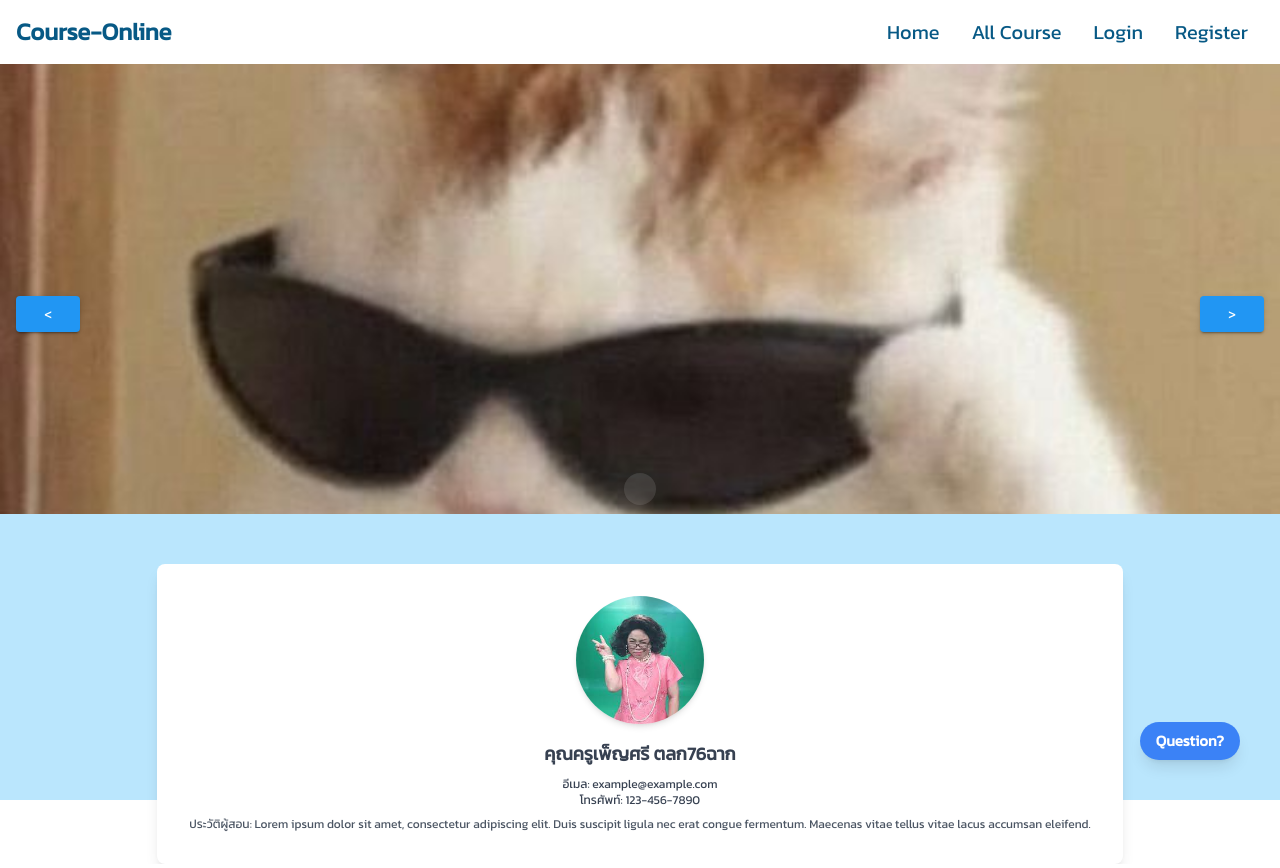
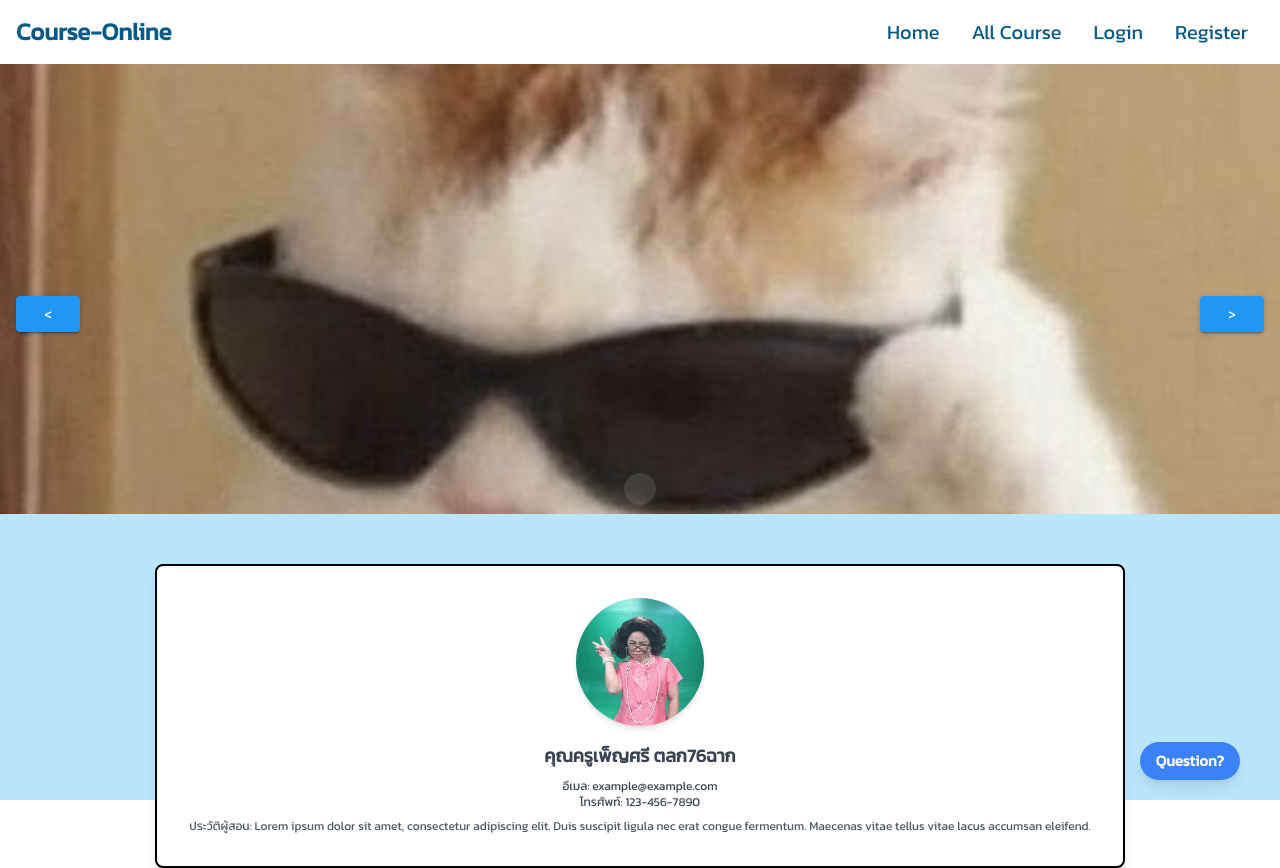
Before and after one commit to cholthicha61/Course-Online, a Vue app in the folder front-end/: page / in a window 1280 px wide. Built offline with nearby package versions, Linux system fonts and the light colour scheme.

Commit message:
Update Edit Banner/Question

```diff
--- a/front-end/src/App.vue
+++ b/front-end/src/App.vue
@@ -4,6 +4,7 @@
       <Navbar />
 
     <Banner class="" />
+
 
     <ProfileCard />
     <QuestionPopup />
@@ -13,6 +14,7 @@
 </template>
 
 <script>
+
 import Navbar from "./components/Navbar.vue";
 import Banner from "./components/BanNer.vue";
 import ProfileCard from "./components/ProFile.vue";
--- a/front-end/src/components/BanNer.vue
+++ b/front-end/src/components/BanNer.vue
@@ -1,24 +1,15 @@
 <template>
   <div class="w-full">
-
-      <v-row >
+    <v-row>
       <v-col cols="12">
-          <v-carousel
-            show-arrows
-            interval="3000"
-            cycle
-            hide-delimiter-background
-
-          >
+        <v-carousel show-arrows interval="3000" cycle hide-delimiter-background>
           <template v-slot:prev="{ props }">
-              <v-btn color="info" variant="elevated" @click="props.onClick">
-                <
-              </v-btn>
+            <v-btn color="info" variant="elevated" @click="props.onClick"
+              ><</v-btn>
           </template>
           <template v-slot:next="{ props }">
             <v-btn color="info" variant="elevated" @click="props.onClick"
-                >></v-btn
-              >
+              >></v-btn>
           </template>
           <v-carousel-item
             v-for="(item, index) in images"
@@ -31,13 +22,12 @@
       </v-col>
     </v-row>
 
-
     <v-dialog v-model="dialog" persistent max-width="500">
       <v-btn
         icon
         dark
         @click="dialog = false"
-        class="absolute top-0 right-0 mt-2 mr-2 z-50"
+        class="absolute top-0 -right-full"
       >
         X
       </v-btn>
@@ -53,9 +43,12 @@
 </template>
 
 <script>
+import { mdiAccount } from "@mdi/js";
+
 export default {
   data() {
     return {
+      path: mdiAccount,
       images: [
         { src: "../../public/img/cat01.jpg" },
         { src: "../../public/img/cat02.jpg" },
@@ -85,10 +78,8 @@ export default {
         this.currentIndex = 0;
       }
     },
-    closeDialogOnEscape(event) {
-      if (event.key === "Escape") {
+    closeDialogOnEscape() {
         this.dialog = false;
-      }
     },
   },
   mounted() {
--- a/front-end/src/components/ProFile.vue
+++ b/front-end/src/components/ProFile.vue
@@ -1,6 +1,6 @@
 <template>
-    <div class="flex justify-center items-center">
-      <div class="max-w-screen-lg p-8 bg-white rounded-lg shadow-lg hover:shadow-xl">
+    <div class="flex justify-center items-center border-5 border-l-amber-500">
+      <div class="border-2 border-black max-w-screen-lg p-8 bg-white rounded-lg shadow-lg hover:shadow-xl">
         <div class="flex justify-center">
           <img src="../../public/img/PTeacherEng.jpg" alt="Profile Image" class="w-32 h-32 rounded-full object-cover border-4 border-white shadow-md transition duration-500 transform hover:scale-110">
         </div>
--- a/front-end/src/components/QuestionPopup.vue
+++ b/front-end/src/components/QuestionPopup.vue
@@ -2,13 +2,12 @@
     <div>
       <button @click="togglePopup"
               v-if="!showPopup"
-              class="fixed bottom-10 right-10 bg-blue-500 hover:bg-blue-600 text-white font-bold py-2 px-4 rounded-full shadow-lg z-10">
+              class="fixed bottom-5 right-10 bg-blue-500 hover:bg-blue-600 text-white font-bold py-2 px-4 rounded-full shadow-lg z-10">
         Question?
       </button>
 
-      <!-- Popup Box -->
       <transition name="fade">
-        <div v-if="showPopup" class="fixed top-1/2 right-10 transform -translate-y-1/2 bg-white rounded-lg p-6 shadow-lg z-10 h-90 w-80">
+        <div v-if="showPopup" class="fixed -bottom-1/4  right-10 transform -translate-y-1/2 bg-white rounded-lg p-6 shadow-lg z-10 h-90 w-80">
           <h2 class="text-2xl mb-4">Question</h2>
           <button @click="togglePopup" class="absolute top-0 right-0 m-4 bg-transparent text-gray-600 hover:text-gray-800">
             <span class="sr-only">Close</span>
@@ -57,11 +56,11 @@
   };
   </script>
 
-  <style>
+  <!-- <style>
   .fade-enter-active, .fade-leave-active {
     transition: opacity 0.3s;
   }
   .fade-enter, .fade-leave-to /* .fade-leave-active in <2.1.8 */ {
     opacity: 0;
   }
-  </style>
+  </style> -->
--- a/front-end/src/main.js
+++ b/front-end/src/main.js
@@ -9,7 +9,8 @@ import 'vuetify/styles'
 import { createVuetify } from 'vuetify'
 import * as components from 'vuetify/components'
 import * as directives from 'vuetify/directives'
-import "./assets/main.css"
+import '@mdi/js'; // นำเข้า MDI icons
+
 
 const vuetify = createVuetify({
   components,
```
Lines whose indentation alone changed are shown as unchanged.
